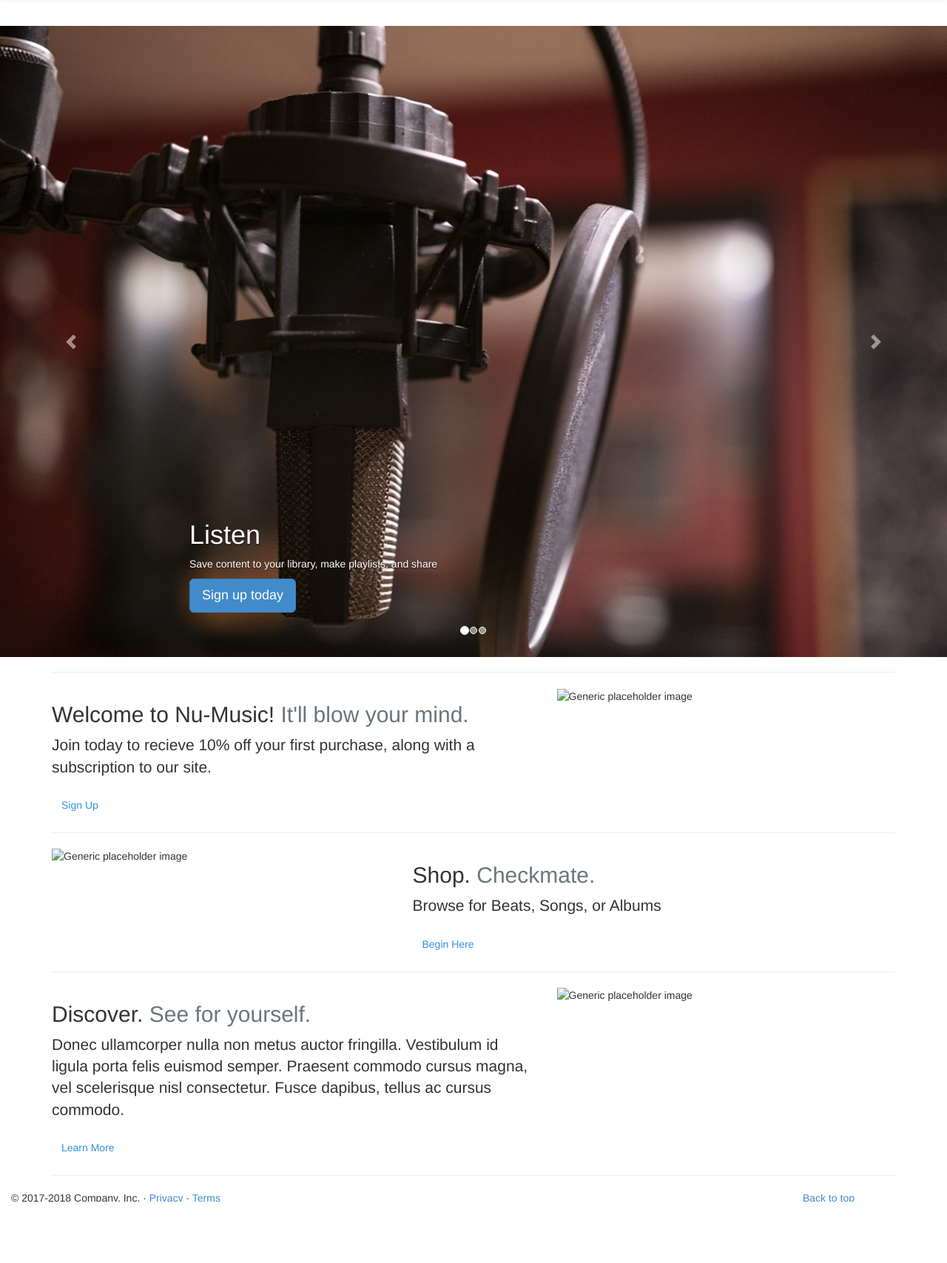
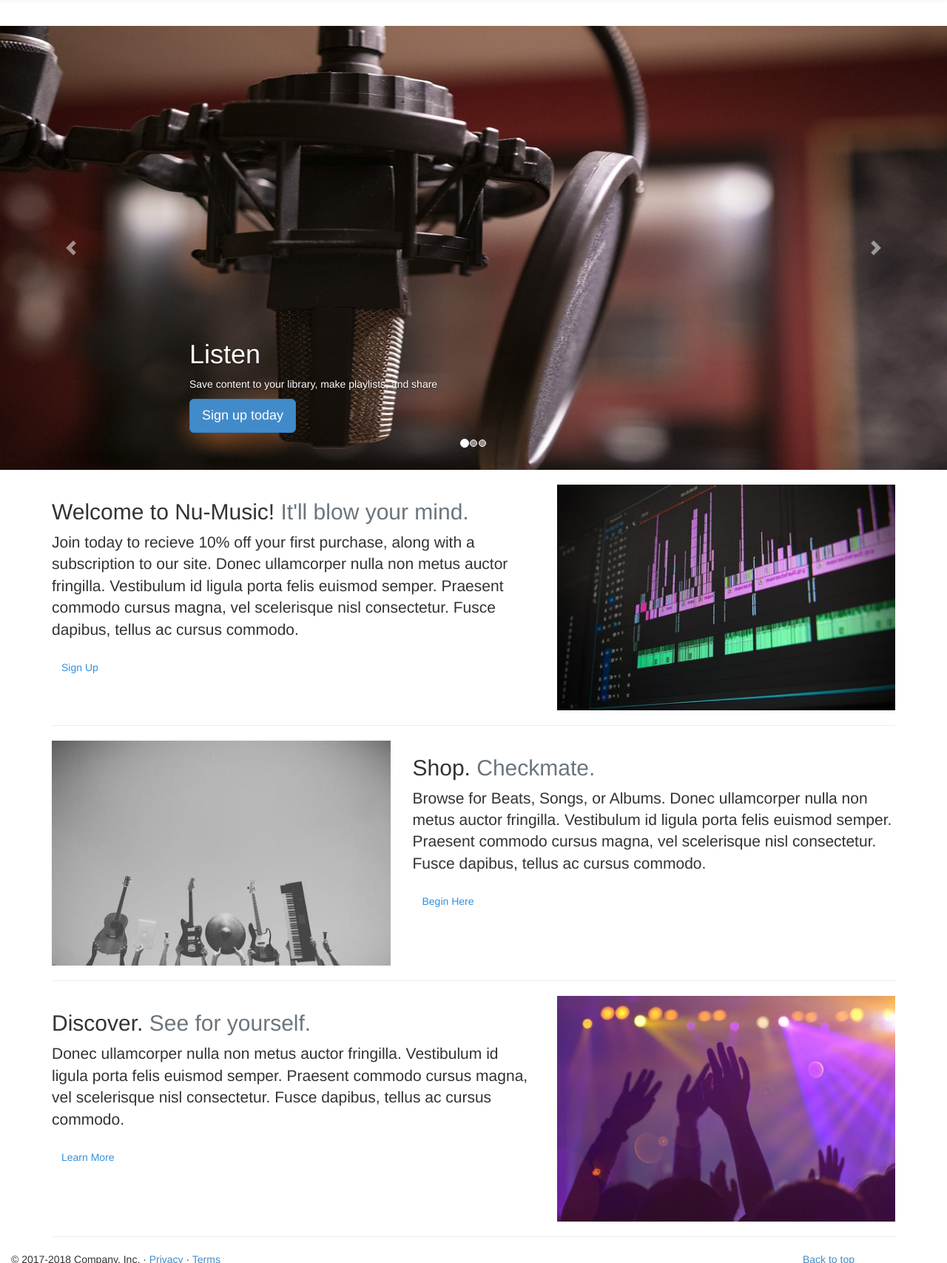
Before and after one commit to Llenrep/musicshop, a Laravel app: page / in a window 1280 px wide. Shown: the part 62-1769 px from the top of the page at 74% size. Before the commit the page ends 1686 px from the top, so only its background shows below. Run offline with Laravel 8, Linux system fonts and the light colour scheme; style sheets or scripts are compiled from the project's sources; parts of the project's set-up code (start-up, migrations or seed data) failed here and were passed over; some libraries are stand-ins or nearby versions.

Commit message:
Frame work for home page complete

```diff
--- a/resources/sass/app.scss
+++ b/resources/sass/app.scss
@@ -13,10 +13,6 @@
   box-shadow: 0 2px 4px rgba(0, 0, 0, 0.04);
 }
 
-.background {
-  background-image: url('../images/water3.png');
-}
-
 footer {
   position: fixed;
 }
--- a/resources/views/home.blade.php
+++ b/resources/views/home.blade.php
@@ -31,32 +31,32 @@
         </ol>
         <div class="carousel-inner">
           <div class="carousel-item active">
-            <img class="first-slide" src="{{ asset('images/Mic02.jpg') }}" alt="First slide" width="100%">
+            <img class="first-slide" src="{{ asset('images/Mic02.jpg') }}" alt="First slide" height="600px" width="100%">
             <div class="container">
               <div class="carousel-caption text-left">
                 <h1>Listen</h1>
                 <p>Save content to your library, make playlists, and share</p>
-                <p><a class="btn btn-lg btn-primary" href="#" role="button">Sign up today</a></p>
+                <a class="btn btn-lg btn-primary" href="#" role="button">Sign up today</a>
               </div>
             </div>
           </div>
           <div class="carousel-item">
-            <img class="second-slide" src="{{ asset('images/Audio3.jpg') }}" alt="Second slide" width="100%">
+            <img class="second-slide" src="{{ asset('images/Audio3.jpg') }}" alt="Second slide" height="600px" width="100%">
             <div class="container">
               <div class="carousel-caption">
                 <h1>Create</h1>
                 <p>Record and upload your music, share with others in the community</p>
-                <p><a class="btn btn-lg btn-primary" href="#" role="button">Learn more</a></p>
+                <a class="btn btn-lg btn-primary" href="#" role="button">Learn more</a>
               </div>
             </div>
           </div>
           <div class="carousel-item">
-            <img class="third-slide" src="{{ asset('images/stockLaptop.jpg') }}" alt="Third slide" width="100%">
+            <img class="third-slide" src="{{ asset('images/stockLaptop.jpg') }}" alt="Third slide" height="600px" width="100%">
             <div class="container">
               <div class="carousel-caption text-right">
                 <h1>Discover</h1>
                 <p>Find out new and local artists</p>
-                <p><a class="btn btn-lg btn-primary" href="#" role="button">Browse gallery</a></p>
+                <a class="btn btn-lg btn-primary" href="#" role="button">Browse gallery</a>
               </div>
             </div>
           </div>
@@ -74,29 +74,29 @@
         <!-- START THE FEATURETTES -->
         <div class="container">
 
-        <hr class="featurette-divider">
+        <br>
 
         <div class="row featurette">
           <div class="col-md-7">
             <h2 class="featurette-heading">Welcome to Nu-Music! <span class="text-muted">It'll blow your mind.</span></h2>
-            <p class="lead">Join today to recieve 10% off your first purchase, along with a subscription to our site.</p>
+            <p class="lead">Join today to recieve 10% off your first purchase, along with a subscription to our site. Donec ullamcorper nulla non metus auctor fringilla. Vestibulum id ligula porta felis euismod semper. Praesent commodo cursus magna, vel scelerisque nisl consectetur. Fusce dapibus, tellus ac cursus commodo.</p>
             <a class="btn btn-outline-primary" href="#" role="button">Sign Up</a>
           </div>
           <div class="col-md-5">
-            <img class="featurette-image img-fluid mx-auto" data-src="holder.js/500x500/auto" alt="Generic placeholder image">
+            <img class="featurette-image img-fluid mx-auto" src="{{ asset('images/soundBars.jpg') }}" alt="Generic placeholder image">
           </div>
         </div>
 
         <hr class="featurette-divider">
 
         <div class="row featurette">
-          <div class="col-md-7 order-md-2">
+          <div class="col-md-7 order-md-2" style="float: right;">
             <h2 class="featurette-heading">Shop. <span class="text-muted">Checkmate.</span></h2>
-            <p class="lead">Browse for Beats, Songs, or Albums</p>
+            <p class="lead">Browse for Beats, Songs, or Albums. Donec ullamcorper nulla non metus auctor fringilla. Vestibulum id ligula porta felis euismod semper. Praesent commodo cursus magna, vel scelerisque nisl consectetur. Fusce dapibus, tellus ac cursus commodo.</p>
             <a class="btn btn-outline-primary" href="#" role="button">Begin Here</a>
           </div>
           <div class="col-md-5 order-md-1">
-            <img class="featurette-image img-fluid mx-auto" data-src="holder.js/500x500/auto" alt="Generic placeholder image">
+            <img class="featurette-image img-fluid mx-auto" src="{{ asset('images/Music1.jpg') }}" alt="Generic placeholder image">
           </div>
         </div>
 
@@ -109,7 +109,7 @@
             <a class="btn btn-outline-primary" href="#" role="button">Learn More</a>
           </div>
           <div class="col-md-5">
-            <img class="featurette-image img-fluid mx-auto" data-src="holder.js/500x500/auto" alt="Generic placeholder image">
+            <img class="featurette-image img-fluid mx-auto" src="{{ asset('images/Crowd1.jpg') }}" alt="Generic placeholder image">
           </div>
         </div>
 
```
Also changed, not shown: public/images/Crowd1.jpg (added), public/images/Music1.jpg (added), public/images/soundBars.jpg (added), public/images/water3.png (deleted).
